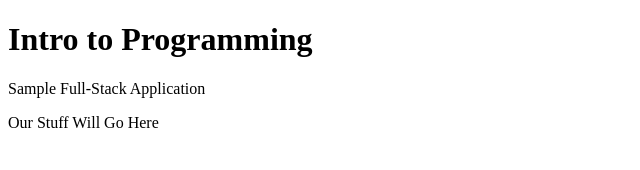
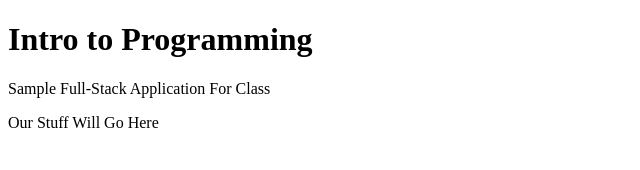
Before and after one commit to jeffrygonzalez-intro-jul-2023/fullstack, an Angular app in the folder frontend/app/: page / in a window 1280 px wide. Shown: the top 170 px of the page, without its empty margins (0-640 px from the left). Built offline with nearby package versions, Linux system fonts and the light colour scheme.

Commit message:
Updated Header

```diff
--- a/frontend/app/src/app/components/header.component.ts
+++ b/frontend/app/src/app/components/header.component.ts
@@ -6,7 +6,7 @@ import { Component } from "@angular/core";
     template: `
     <header>
         <h1>Intro to Programming</h1>
-        <p>Sample Full-Stack Application</p>
+        <p>Sample Full-Stack Application For Class</p>
     </header>
     `
 })
```
